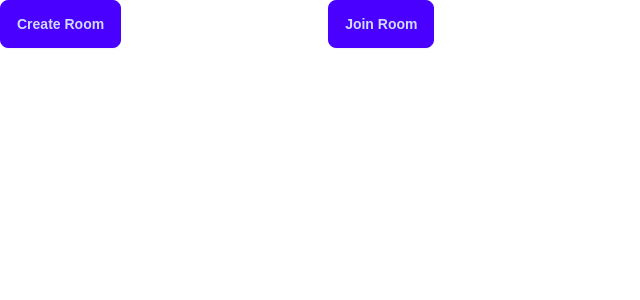
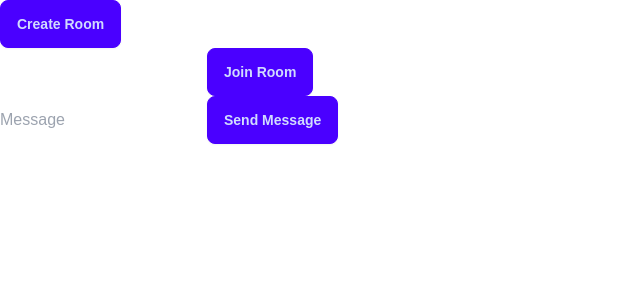
Before and after one commit to toru-toruto/github-game, a Next.js app: page /test-webrtc-multi in a window 1280 px wide. Shown: the top 300 px of the page, without its empty margins (0-640 px from the left). Built offline with nearby package versions, Linux system fonts and the light colour scheme; no server answers.

Commit message:
[WIP] feat: create connection and send message (There are some issues)

```diff
--- a/src/app/test-webrtc-multi/page.tsx
+++ b/src/app/test-webrtc-multi/page.tsx
@@ -5,18 +5,42 @@ import { useWebRtcMultiConnection } from "@/fetchers/useWebRtcMultiConnection";
 import { useState } from "react";
 
 export default function TestWebrtcMulti() {
-  const { createRoom, joinRoomById } = useWebRtcMultiConnection();
+  const { createRoom, joinRoomById, sendMessage } = useWebRtcMultiConnection();
   const [inputRoomId, setRoomId] = useState("");
+  const [message, setMessage] = useState("");
 
   return (
     <div>
       <button className="btn btn-primary" onClick={createRoom}>
         Create Room
       </button>
-      <input type="text" value={inputRoomId} onChange={(event) => setRoomId(event.target.value)} />
-      <button className="btn btn-primary" onClick={() => joinRoomById(inputRoomId)}>
-        Join Room
-      </button>
+      <div>
+        <input
+          type="text"
+          value={inputRoomId}
+          onChange={(event) => setRoomId(event.target.value)}
+        />
+        <button className="btn btn-primary" onClick={() => joinRoomById(inputRoomId)}>
+          Join Room
+        </button>
+      </div>
+      <div>
+        <input
+          type="text"
+          placeholder="Message"
+          value={message}
+          onChange={(event) => setMessage(event.target.value)}
+        />
+        <button
+          className="btn btn-primary"
+          onClick={() => {
+            sendMessage(message);
+            setMessage("");
+          }}
+        >
+          Send Message
+        </button>
+      </div>
     </div>
   );
 }
--- a/src/fetchers/useWebRtcMultiConnection.ts
+++ b/src/fetchers/useWebRtcMultiConnection.ts
@@ -121,7 +121,7 @@ export const useWebRtcMultiConnection = () => {
         createDataChannel(receiveChannel, remoteMemberId);
       });
     },
-    []
+    [createDataChannel]
   );
 
   // functions for creating a connection
@@ -147,9 +147,9 @@ export const useWebRtcMultiConnection = () => {
     async (
       newPeerConnection: RTCPeerConnection,
       connectionRef: DocumentReference<DocumentData, DocumentData>,
-      connectionSnapshot: DocumentSnapshot<DocumentData, DocumentData>
+      connectionData: DocumentData
     ) => {
-      const offer = connectionSnapshot.data()?.offer;
+      const offer = connectionData.offer;
       await newPeerConnection.setRemoteDescription(new RTCSessionDescription(offer));
       const answer = await newPeerConnection.createAnswer();
       await newPeerConnection.setLocalDescription(answer);
@@ -182,25 +182,36 @@ export const useWebRtcMultiConnection = () => {
 
   const listenNewMembers = useCallback(
     (roomRef: DocumentReference<DocumentData>, myMemberId: string) => {
-      onSnapshot(collection(roomRef, "members"), (snapshot) => {
+      const membersRef = collection(roomRef, "members");
+      onSnapshot(membersRef, (snapshot) => {
         snapshot.docChanges().forEach(async (change) => {
           if (change.doc.id === myMemberId) return;
+          console.log(change);
           if (change.type === "added") {
             const remoteMemberId = change.doc.id;
             console.log("New member: ", remoteMemberId);
-            const connectionRef = doc(collection(change.doc.ref, "connections"), myMemberId);
-            const connectionSnapshot = await getDoc(connectionRef);
-            console.log("connectionSnapshot", connectionSnapshot.exists());
-            if (connectionSnapshot.exists()) {
+            onSnapshot(
+              collection(doc(membersRef, remoteMemberId), "connections"),
+              async (connSnapshot) => {
+                connSnapshot.docChanges().forEach(async (connChange) => {
+                  if (connChange.type === "added") {
                     const newPeerConnection = new RTCPeerConnection(configuration);
+                    const connectionRef = connChange.doc.ref;
+                    const connectionData = connChange.doc.data();
+
                     registerPeerConnectionListeners(newPeerConnection, remoteMemberId);
                     collectCandidates(newPeerConnection, connectionRef, "calleeCandidates");
-              await createAnswer(newPeerConnection, connectionRef, connectionSnapshot);
+                    await createAnswer(newPeerConnection, connectionRef, connectionData);
                     listenCandidates(newPeerConnection, connectionRef, "callerCandidates");
 
-              setPeerConnectionMap((prev) => new Map(prev.set(remoteMemberId, newPeerConnection)));
+                    setPeerConnectionMap(
+                      (prev) => new Map(prev.set(remoteMemberId, newPeerConnection))
+                    );
                     setConnectionIdList((prev) => [...prev, remoteMemberId]);
                   }
+                });
+              }
+            );
           }
         });
       });
@@ -210,16 +221,12 @@ export const useWebRtcMultiConnection = () => {
 
   const createOffer = useCallback(
     async (
-      batch: WriteBatch,
       newPeerConnection: RTCPeerConnection,
       connectionRef: DocumentReference<DocumentData, DocumentData>
     ) => {
       const offer = await newPeerConnection.createOffer();
       await newPeerConnection.setLocalDescription(offer);
 
-      // batch.set(connectionRef, {
-      //   offer: { type: offer.type, sdp: offer.sdp },
-      // });
       await setDoc(connectionRef, { offer: { type: offer.type, sdp: offer.sdp } });
       console.log("Created offer:", offer);
     },
@@ -244,7 +251,7 @@ export const useWebRtcMultiConnection = () => {
   );
 
   const createConnections = useCallback(
-    async (batch: WriteBatch, roomRef: DocumentReference<DocumentData>, myMemberId: string) => {
+    async (roomRef: DocumentReference<DocumentData>, myMemberId: string) => {
       // get members
       const membersSnapshot = await getDocs(collection(roomRef, "members"));
       console.log("membersSnapshot", membersSnapshot.size);
@@ -261,10 +268,11 @@ export const useWebRtcMultiConnection = () => {
         createDataChannel(newPeerConnection.createDataChannel("my-chat"), remoteMemberId);
         registerPeerConnectionListeners(newPeerConnection, remoteMemberId);
         collectCandidates(newPeerConnection, connectionRef, "callerCandidates");
-        await createOffer(batch, newPeerConnection, connectionRef);
+        await createOffer(newPeerConnection, connectionRef);
         await listenRemoteDescription(newPeerConnection, connectionRef);
         listenCandidates(newPeerConnection, connectionRef, "calleeCandidates");
 
+        setConnectionIdList((prev) => [...prev, remoteMemberId]);
         setPeerConnectionMap((prev) => new Map(prev.set(remoteMemberId, newPeerConnection)));
         console.log("end each member");
       });
@@ -285,16 +293,25 @@ export const useWebRtcMultiConnection = () => {
 
   const joinRoomById = useCallback(async (roomId: string) => {
     setRoomId(roomId);
-    const batch = writeBatch(db);
     const roomRef = doc(collection(db, "rooms"), roomId);
     // set my member doc
     const myMemberRef = doc(collection(roomRef, "members"));
-    await createConnections(batch, roomRef, myMemberRef.id);
-    // batch.set(myMemberRef, {});
+    await createConnections(roomRef, myMemberRef.id);
+    listenNewMembers(roomRef, myMemberRef.id);
     setDoc(myMemberRef, {});
-    // batch.commit();
     console.log("joinRoomById", roomId, myMemberRef.id);
   }, []);
 
-  return { roomId, createRoom, joinRoomById };
+  const sendMessage = useCallback(
+    (message: string) => {
+      connectionIdList.forEach((connectionId) => {
+        if (!peerConnectionMap.has(connectionId)) return;
+        console.log("Send message: ", message);
+        dataChannelMap.get(connectionId)?.send(message);
+      });
+    },
+    [connectionIdList, peerConnectionMap, dataChannelMap]
+  );
+
+  return { roomId, createRoom, joinRoomById, sendMessage };
 };
```
Lines whose indentation alone changed are shown as unchanged.
